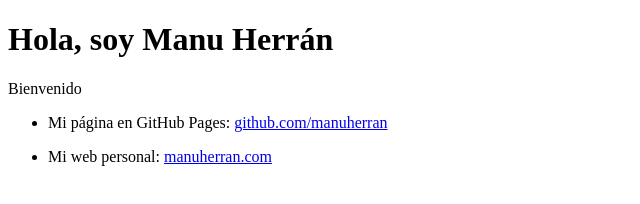
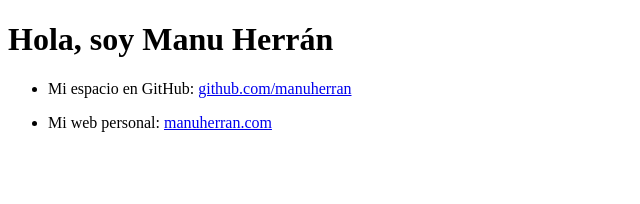
Before and after one commit to manuherran/manuherran.github.io, a plain HTML site: page index.html in a window 1280 px wide. Shown: the whole page, without its empty margins (0-640 px from the left). Drawn offline with Linux system fonts and the light colour scheme.

Commit message:
Update index.html

```diff
--- a/index.html
+++ b/index.html
@@ -6,9 +6,8 @@
   </head>
   <body>
     <h1>Hola, soy Manu Herrán</h1>
-    <p>Bienvenido</p>
     <ul>
-    <li><p>Mi página en GitHub Pages: <a href="https://github.com/manuherran/">github.com/manuherran</a></p></li>
+    <li><p>Mi espacio en GitHub: <a href="https://github.com/manuherran/">github.com/manuherran</a></p></li>
     <li><p>Mi web personal: <a href="https://manuherran.com">manuherran.com</a></p></li>
     </ul>
   </body>
```
